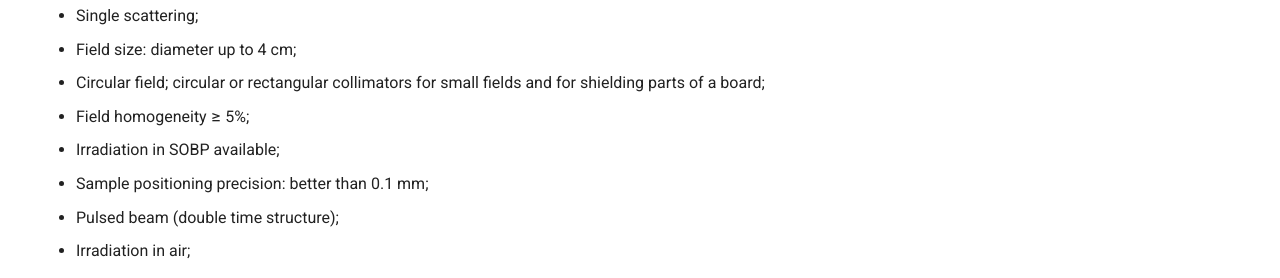
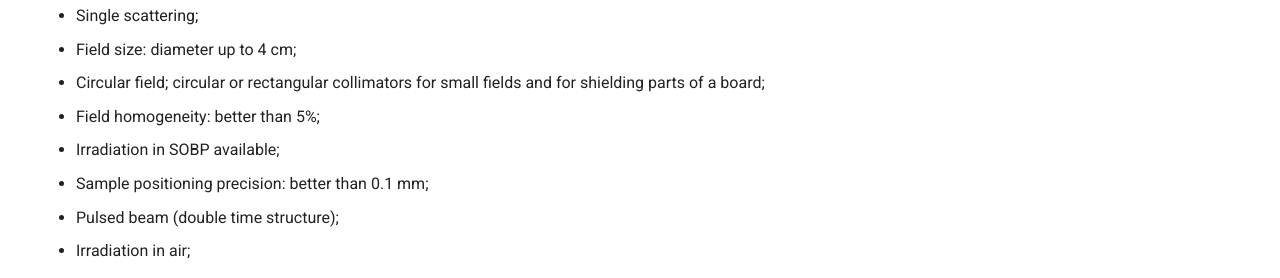
Before and after one commit to grzanka/proton-irradiation-www, an MkDocs documentation site: the page built from docs/features.md, in a window 1280 px wide and 900 px high. Shown: the part 410-688 px from the top of the window. Built offline with MkDocs 1.6.1 and Material for MkDocs 9.7.7, drawn with Linux system fonts in a browser that asks for light colours.

Commit message:
Rephrase Beamline 1 field homogeneity
"≥ 5%" read as at least 5% non-uniform; state it as better than 5%.

Co-Authored-By: Claude Opus 5.5 <noreply@anthropic.com>

```diff
--- a/docs/features.md
+++ b/docs/features.md
@@ -14,7 +14,7 @@ Beam parameters:
 - Single scattering;
 - Field size: diameter up to 4 cm;
 - Circular field; circular or rectangular collimators for small fields and for shielding parts of a board;
-- Field homogeneity ≥ 5%;
+- Field homogeneity: better than 5%;
 - Irradiation in SOBP available;
 - Sample positioning precision: better than 0.1 mm;
 - Pulsed beam (double time structure);
```
